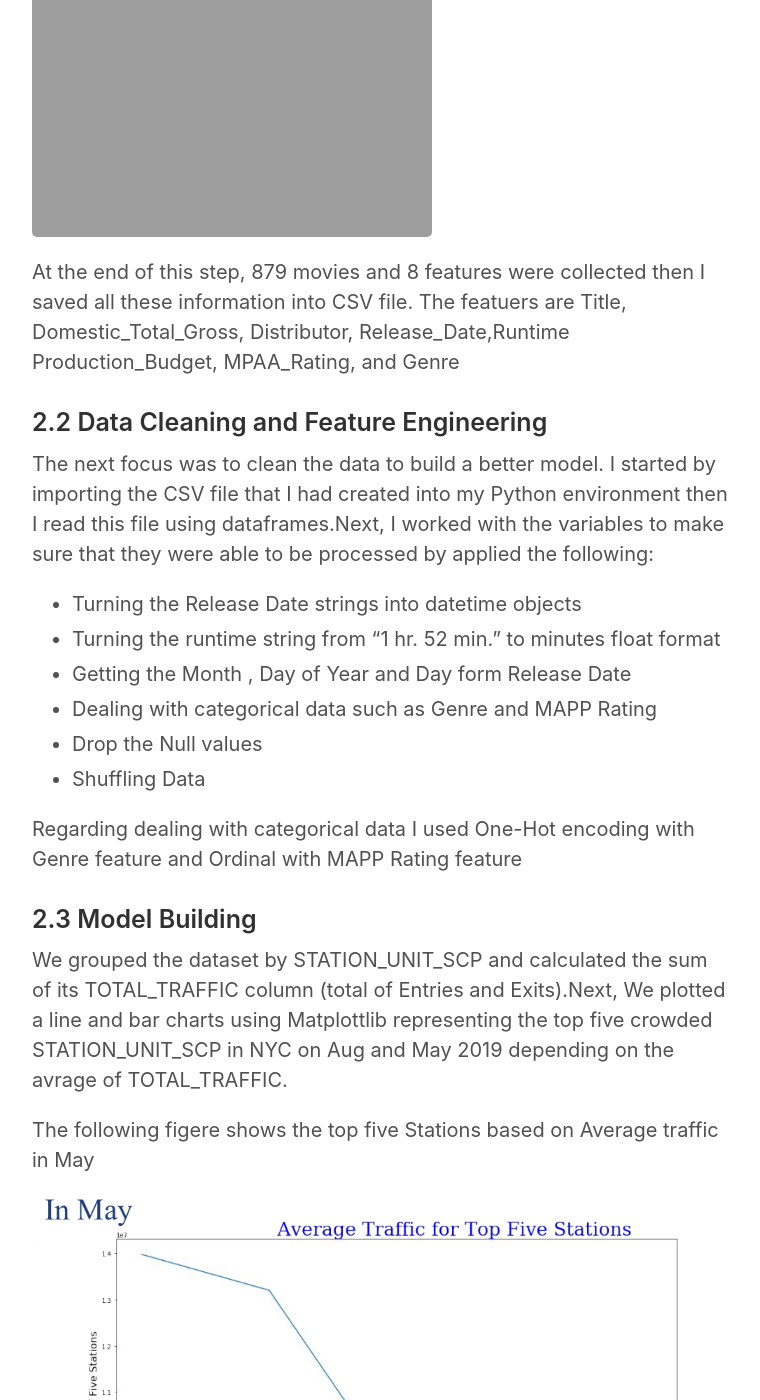
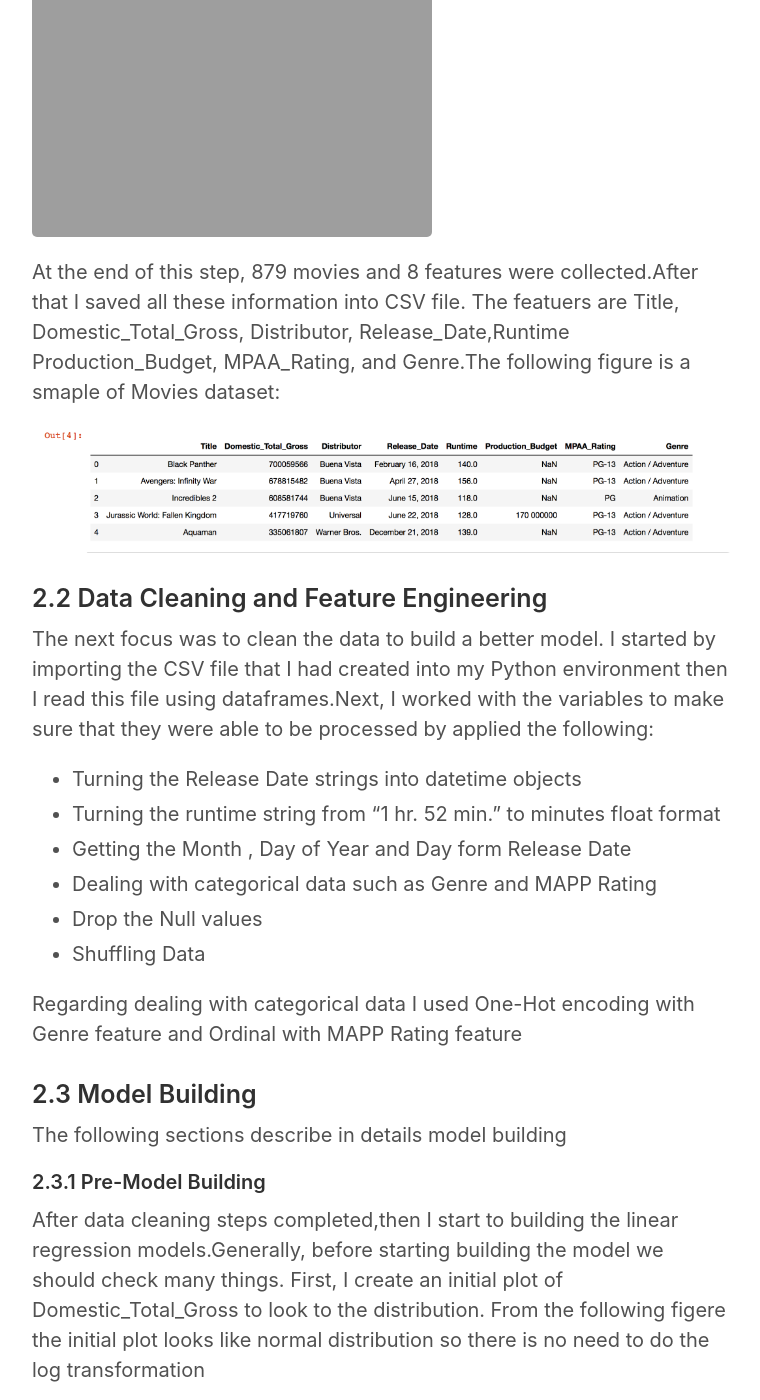
Before and after one commit to LubnaAlhenaki/LubnaAlhenaki.github.io, a Jekyll site: the page built from _posts/2016-01-03-introduction.md, in a window 1280 px wide and 1400 px high, scrolled down 1610 px. Shown: the whole window, without its empty margins (258-1018 px from the left). Built offline with Jekyll 4.4.1, drawn with Linux system fonts in a browser that asks for light colours; some of the changed text lies outside the part shown.

Commit message:
Update 2016-01-03-introduction.md

```diff
--- a/_posts/2016-01-03-introduction.md
+++ b/_posts/2016-01-03-introduction.md
@@ -11,10 +11,10 @@
 
 In fact, the film industry is a significant player in the global economy.  In this project, I try to answer the question, which factors, if any, contribute to the success of films at the box office that will help business area.The major goal is to predict a domestic total gross value by using a linear regression model.The main objectives of this project are:
 
-* Using BeautifulSoup to scrape web data (must have good knowledge in HTML)
+* Using BeautifulSoup to scrape web data (must have a good knowledge in the HTML)
 * Using Statsmodels and Scikit-learn to build linear regression model
 * Using power transformation to variables in order to create a better model
-* Experiment between Lasso, Ridge, and Elastic Net to regularize the models (solve overfitting problem)
+* Experiment between Lasso, Ridge, and Elastic Net to regularize the models (solve the overfitting problem)
 * Utilizing cross validation to build better model during sampling process
 
 
@@ -28,11 +28,14 @@
 ### 2.1 Scraping the Data
 The data scraping was one of the most time consuming parts of this project because it’s difficult to navigate through the nested tables (the HTML). However, BeautifulSoup made it quite simple to grab the HTML and parse through it.
 
-In this project I scraped from [boxofficemojo](https://www.boxofficemojo.com), I decided to start by scraping top of all  movies relased in 2018 so that I could build out my model. When I looked at the [page](https://www.boxofficemojo.com/yearly/chart/?yr=2018&p=.htm) that includes all movies that released on 2018, as a first step, I noticed that I need to collect all linkes of all movies then  go into each movie to collect the needed information. A lot of [interesting information](https://www.boxofficemojo.com/movies/?id=grinch2017.htm) was captured in the table at the top of each movie page. The following figure is a smaple of strategy of scraping movies.
+In this project I scraped from [boxofficemojo](https://www.boxofficemojo.com), I decided to start by scraping top of all  movies relased in 2018 so that I could build out my model. When I looked at the [page](https://www.boxofficemojo.com/yearly/chart/?yr=2018&p=.htm) that includes all movies that released on 2018, as a first step, I noticed that I need to collect all linkes of all movies then  go into each movie to collect the needed information. A lot of [interesting information](https://www.boxofficemojo.com/movies/?id=grinch2017.htm) was captured in the table at the top of each movie page. The following figure is a smaple of the strategy of scraping movies.
 
 ![Image test]({{ site.url }}/images/project2-2.png)
 
-At the end of this step, 879 movies and 8 features were collected then I saved all these information into CSV file. The featuers are Title, Domestic_Total_Gross, Distributor, Release_Date,Runtime	Production_Budget, MPAA_Rating, and Genre
+At the end of this step, 879 movies and 8 features were collected.After that I saved all these information into CSV file.
+The featuers are Title, Domestic_Total_Gross, Distributor, Release_Date,Runtime	Production_Budget, MPAA_Rating, and Genre.The following figure is a smaple of Movies dataset:
+
+![Image test]({{ site.url }}/images/project2-3.png)
 
 
 ### 2.2 Data Cleaning and Feature Engineering
@@ -49,22 +52,31 @@
 Regarding dealing with categorical data I used One-Hot encoding with Genre feature and Ordinal with MAPP Rating feature
 
 ### 2.3 Model Building
+The following sections describe in details model building
 
-We grouped the dataset by STATION_UNIT_SCP and calculated the sum of its TOTAL_TRAFFIC column (total of Entries and Exits).Next, We plotted a line and bar charts using Matplottlib representing the top five crowded STATION_UNIT_SCP in NYC on Aug and May 2019 depending on the avrage of TOTAL_TRAFFIC.
+#### 2.3.1 Pre-Model Building
 
-The following figere shows the top five Stations based on Average traffic in May
+After data cleaning steps completed,then I start to building the linear regression models.Generally, before starting building the model we should check many things. First, I create an initial plot of Domestic_Total_Gross to look to the distribution. From the following figere the initial plot looks like normal distribution so there is no need to do the log transformation
 
-![Image test]({{ site.url }}/images/project1-5.png)
+![Image test]({{ site.url }}/images/project2-4.png)
 
-The following figere shows the top five Stations based on Average traffic in Aug
+I also created a residual plot to ensure if the residuals were more or less random.It's clear from the following figere the residual is ramdom error
 
-![Image test]({{ site.url }}/images/project1-6.png)
+![Image test]({{ site.url }}/images/project2-5.png)
 
-The Figures below is a graph of avrage traffic per hours in weekends and weekdays. We concluded from the graph that rush hours in weekdays are the most crowded days unlike weekends.
+To check the binary correlation between featuers I build a correlation matrix
 
-![Image test]({{ site.url }}/images/project1-3.png)
+![Image test]({{ site.url }}/images/project2-6.png)
 
-![Image test]({{ site.url }}/images/project1-2.png)
+#### 2.3.2 Model Selection Process
+
+* Stage 1 :
+BaseLine model: Validation R^2= 0.119
+* Stage 2:
+ElasticNet model: Validation R^2=0.281
+* Final Model :
+Test r^2= 0.298
+
 
 ## 6. Results
 
```
